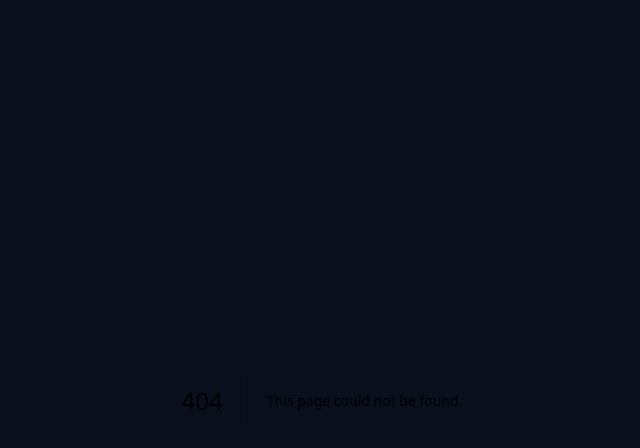
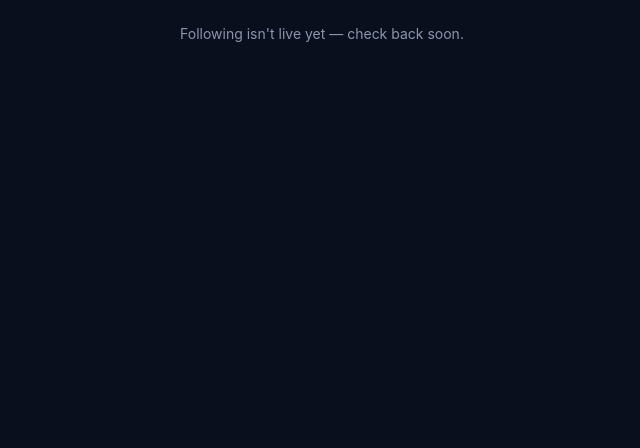
Before and after one commit to mj4617384-art/Uni-hub-app, a Next.js app: page /discover/following in a window 1280 px wide. Before the commit this address had no page. Shown: the top 448 px of the page, without its empty margins (318-958 px from the left). Built offline with nearby package versions, Linux system fonts and the light colour scheme.

Commit message:
Create page.tsx

```diff
--- /dev/null
+++ b/app/discover/following/page.tsx
@@ -0,0 +1,3 @@
+export default function FollowingPage() {
+  return <p className="px-5 mt-6 text-center text-sm text-hub-textDim">Following isn&apos;t live yet — check back soon.</p>;
+}
```
